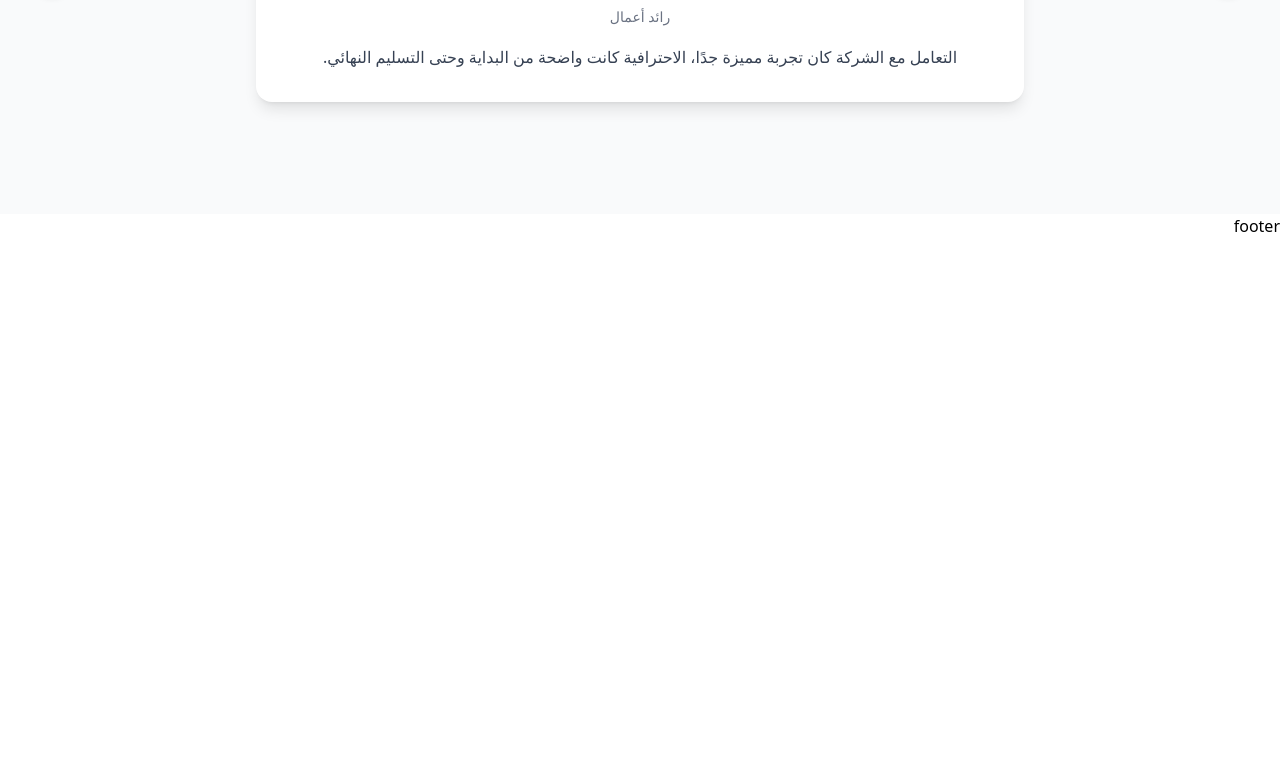
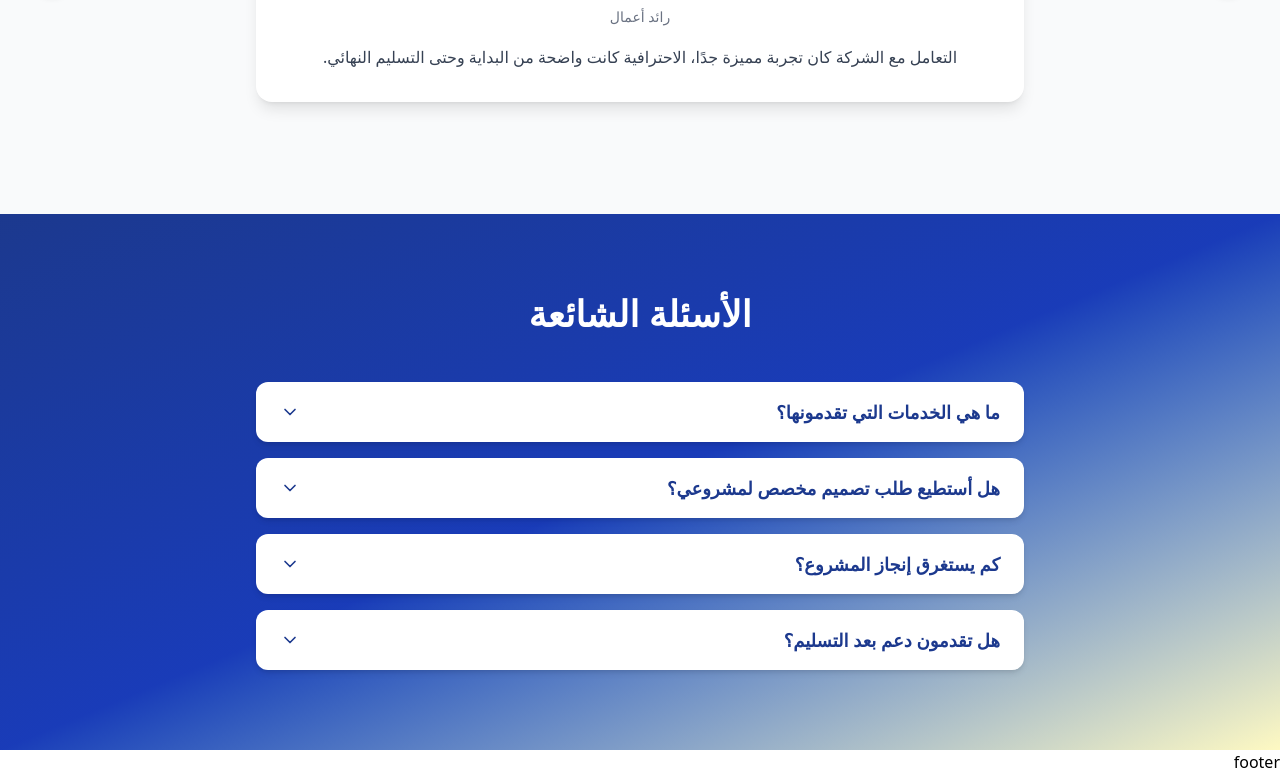
Before and after one commit to Qassim8/niloop, a Next.js app: page / in a window 1280 px wide. Shown: the part 4203-4977 px from the top of the page. Before the commit the page ends 4441 px from the top, so only its background shows below. Built offline with nearby package versions, Linux system fonts and the light colour scheme.

Commit message:
add faq section

```diff
--- a/src/app/page.js
+++ b/src/app/page.js
@@ -1,4 +1,5 @@
 import AboutSection from "@/components/about";
+import FAQ from "@/components/faq";
 import Hero from "@/components/hero";
 import WorksSection from "@/components/portfolio";
 import QuoteSection from "@/components/quote";
@@ -14,6 +15,7 @@ export default function Home() {
       <WorksSection />
       <QuoteSection />
       <Testimonials />
+      <FAQ />
     </>
   );
 }
--- /dev/null
+++ b/src/components/faq.jsx
@@ -0,0 +1,86 @@
+"use client";
+
+import { useState } from "react";
+import { motion, AnimatePresence } from "framer-motion";
+import { ChevronDown } from "lucide-react";
+
+export default function FAQ() {
+  const [openIndex, setOpenIndex] = useState(null);
+
+  const faqs = [
+    {
+      question: "ما هي الخدمات التي تقدمونها؟",
+      answer:
+        "نقدم خدمات تطوير مواقع الويب، تطبيقات الجوال، التسويق الإلكتروني، وتصميم العلامات التجارية.",
+    },
+    {
+      question: "هل أستطيع طلب تصميم مخصص لمشروعي؟",
+      answer:
+        "بالطبع! نحن نعمل مع عملائنا لتقديم حلول مخصصة تناسب احتياجاتهم الخاصة.",
+    },
+    {
+      question: "كم يستغرق إنجاز المشروع؟",
+      answer:
+        "المدة تعتمد على حجم المشروع وتعقيده، لكننا نلتزم دائمًا بالجداول الزمنية المتفق عليها.",
+    },
+    {
+      question: "هل تقدمون دعم بعد التسليم؟",
+      answer:
+        "نعم، نوفر خطط دعم وصيانة لضمان استمرار عمل مشاريع عملائنا بكفاءة عالية.",
+    },
+  ];
+
+  const toggleFAQ = (index) => {
+    setOpenIndex(openIndex === index ? null : index);
+  };
+
+  return (
+    <section className="py-20 bg-gradient-to-br from-blue-900 via-blue-800 to-yellow-100">
+      <div className="container mx-auto px-6">
+        <h2 className="text-3xl md:text-4xl font-bold text-center text-white mb-12">
+          الأسئلة الشائعة
+        </h2>
+
+        <div className="max-w-3xl mx-auto space-y-4">
+          {faqs.map((faq, index) => (
+            <div
+              key={index}
+              className="bg-white rounded-xl shadow-md overflow-hidden"
+            >
+              {/* رأس السؤال */}
+              <button
+                onClick={() => toggleFAQ(index)}
+                className="flex justify-between items-center w-full px-6 py-4 text-right"
+              >
+                <span className="text-lg font-semibold text-blue-900">
+                  {faq.question}
+                </span>
+                <motion.div
+                  animate={{ rotate: openIndex === index ? 180 : 0 }}
+                  transition={{ duration: 0.3 }}
+                >
+                  <ChevronDown className="w-5 h-5 text-blue-900" />
+                </motion.div>
+              </button>
+
+              {/* الإجابة */}
+              <AnimatePresence>
+                {openIndex === index && (
+                  <motion.div
+                    initial={{ height: 0, opacity: 0 }}
+                    animate={{ height: "auto", opacity: 1 }}
+                    exit={{ height: 0, opacity: 0 }}
+                    transition={{ duration: 0.4 }}
+                    className="px-6 pb-4 text-gray-700 leading-relaxed"
+                  >
+                    {faq.answer}
+                  </motion.div>
+                )}
+              </AnimatePresence>
+            </div>
+          ))}
+        </div>
+      </div>
+    </section>
+  );
+}
```
